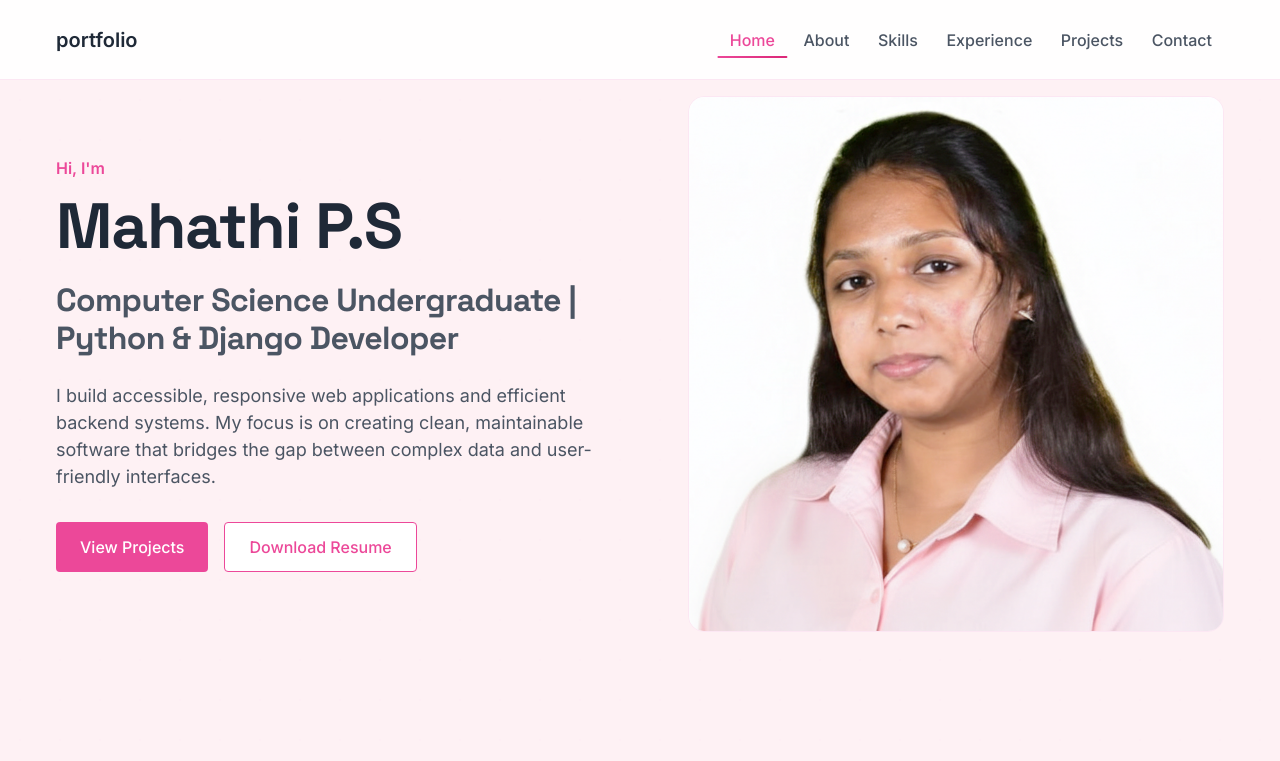
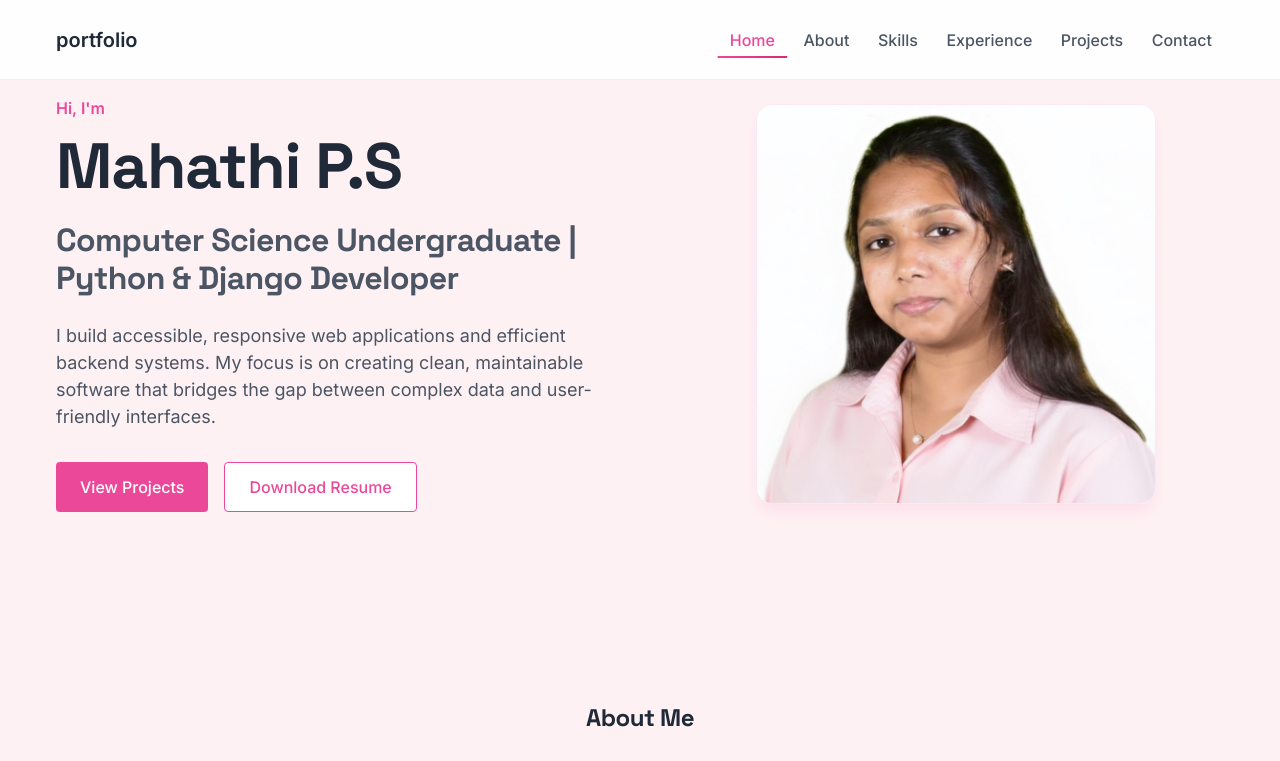
Before and after one commit to Mahathi312/portfolio23, a plain HTML site: page index.html in a window 1280 px wide. Shown: the top 761 px of the page. Drawn offline with nearby package versions, Linux system fonts and the light colour scheme.

Commit message:
photo size reduced

```diff
--- a/css/layout.css
+++ b/css/layout.css
@@ -18,6 +18,25 @@
 .flex-column {
     display: flex;
     flex-direction: column;
+}
+
+/* Hero Section Styles */
+.hero-image {
+    width: 80%;
+    max-width: 400px;
+    aspect-ratio: 1;
+    overflow: hidden;
+    border-radius: var(--radius-lg);
+    border: 1px solid var(--color-border);
+    box-shadow: var(--shadow-lg);
+    margin: 0 auto;
+}
+
+.hero-image img {
+    width: 100%;
+    height: 100%;
+    object-fit: cover;
+    object-position: top center;
 }
 
 /* Responsive Breakpoints */
--- a/index.html
+++ b/index.html
@@ -79,10 +79,8 @@
                         download="Mahathi_PS_Resume.pdf" aria-label="Download my resume as PDF">Download Resume</a>
                 </div>
             </div>
-            <div class="hero-image fade-in delay-200"
-                style="aspect-ratio: 1; overflow: hidden; border-radius: var(--radius-lg); border: 1px solid var(--color-border);">
-                <img src="assets/images/IMG_20260216_225725.png" alt="Mahathi P.S - Professional Photo"
-                    style="width: 100%; height: 100%; object-fit: cover; object-position: top center;">
+            <div class="hero-image fade-in delay-200">
+                <img src="assets/images/IMG_20260216_225725.png" alt="Mahathi P.S - Professional Photo">
             </div>
         </div>
     </section>
```
